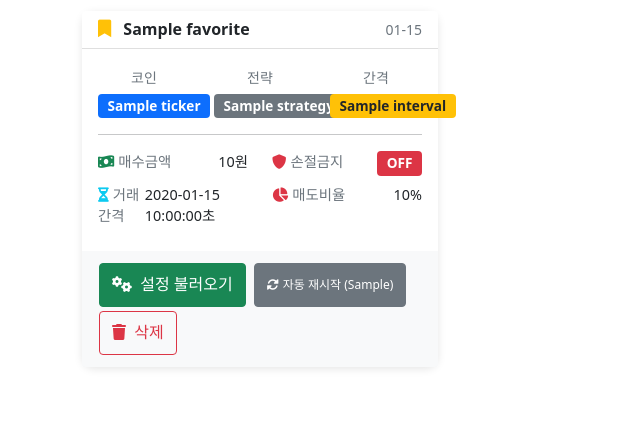
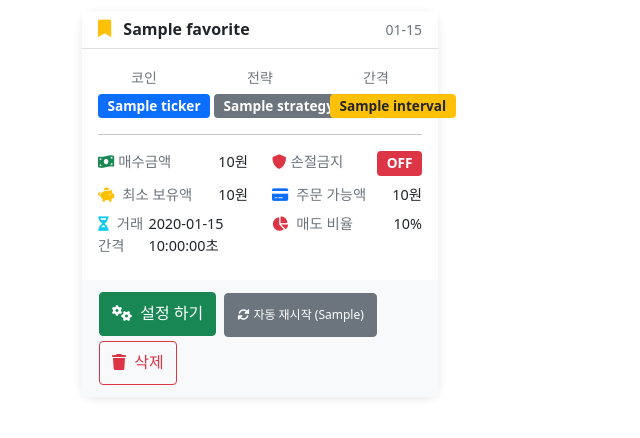
Before and after one commit to korealover/web_upbit_auto_trading, a Python web app: template app/templates/favorites.html in a window 1280 px wide. Shown: the part 294-732 px from the top of the page, without its empty margins (0-640 px from the left). Run offline with Jinja, Linux system fonts and the light colour scheme; the template is opened without the code that fills it: most values are stand-ins (such as "Sample title", 1, 10 or a date in 2020).

Commit message:
설정하기 버튼 수정

```diff
--- a/app/templates/favorites.html
+++ b/app/templates/favorites.html
@@ -283,12 +283,6 @@
                                 <span class="badge bg-info">비대칭 볼린저</span>
                             {% elif favorite.strategy == 'bollinger' %}
                                 <span class="badge bg-danger">볼린저</span>
-                            {% elif favorite.strategy == 'rsi' %}
-                                <span class="badge bg-warning text-dark">RSI</span>
-                            {% elif favorite.strategy == 'volatility' %}
-                                <span class="badge bg-success">변동성</span>
-                            {% elif favorite.strategy == 'ensemble' %}
-                                <span class="badge bg-dark">앙상블</span>
                             {% else %}
                                 <span class="badge bg-secondary">{{ favorite.strategy }}</span>
                             {% endif %}
@@ -326,13 +320,25 @@
                     </div>
                     <div class="col-6 mb-2">
                         <div class="d-flex justify-content-between">
-                            <span class="param-label"><i class="fas fa-hourglass-half me-1 text-info"></i>거래간격</span>
+                            <span class="param-label"><i class="fas fa-piggy-bank me-2 text-warning"></i>최소 보유액</span>
+                            <span class="param-value">{{ "{:,.0f}".format(favorite.min_cash) }}원</span>
+                        </div>
+                    </div>
+                    <div class="col-6 mb-2">
+                        <div class="d-flex justify-content-between">
+                            <span class="param-label"><i class="fas fa-credit-card me-2 text-primary"></i>주문 가능액</span>
+                            <span class="param-value">{{ "{:,.0f}".format(favorite.max_order_amount or 0) }}원</span>
+                        </div>
+                    </div>
+                    <div class="col-6 mb-2">
+                        <div class="d-flex justify-content-between">
+                            <span class="param-label"><i class="fas fa-hourglass-half me-2 text-info"></i>거래 간격</span>
                             <span class="param-value">{{ favorite.sleep_time }}초</span>
                         </div>
                     </div>
                     <div class="col-6 mb-2">
                         <div class="d-flex justify-content-between">
-                            <span class="param-label"><i class="fas fa-chart-pie me-1 text-danger"></i>매도비율</span>
+                            <span class="param-label"><i class="fas fa-chart-pie me-2 text-danger"></i>매도 비율</span>
                             <span class="param-value">{{ (favorite.sell_portion * 100)|round(1) }}%</span>
                         </div>
                     </div>
@@ -376,7 +382,7 @@
                 <div class="mobile-action-buttons">
                     <a href="{{ url_for('main.settings', favorite_id=favorite.id) }}"
                        class="btn btn-success mobile-btn">
-                        <i class="fas fa-cogs me-1"></i> 설정 불러오기
+                        <i class="fas fa-cogs me-1"></i> 설정 하기
                     </a>
 
                     <button class="auto-restart-btn mobile-btn {% if favorite.start_yn == 'Y' %}active{% else %}inactive{% endif %}"
```
